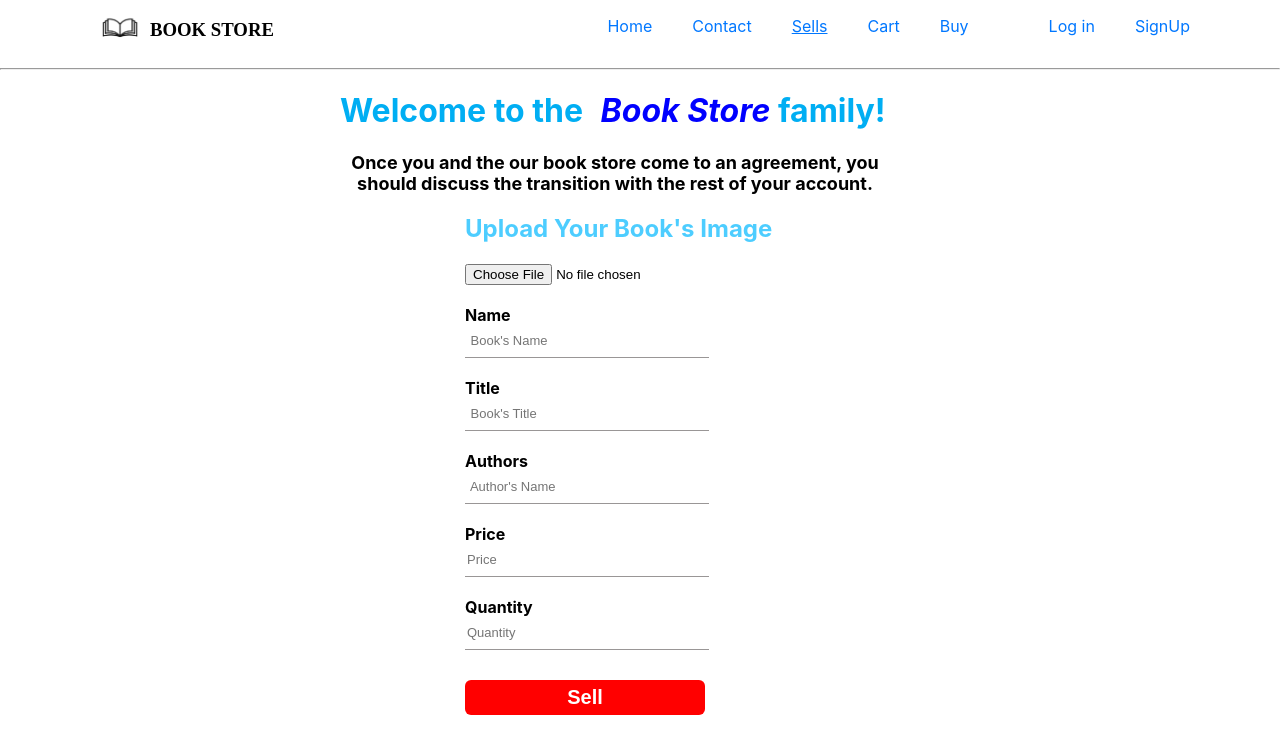
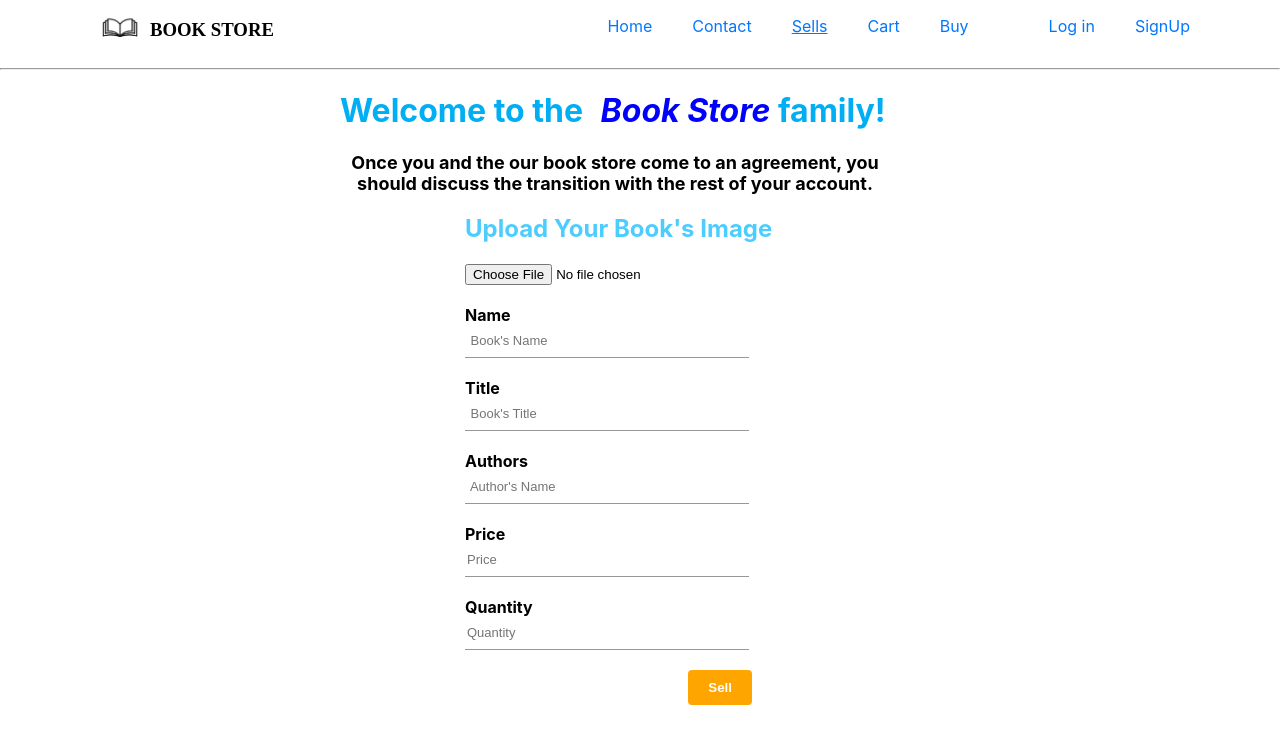
Before and after one commit to sudiptamang/book_store, a React (Create React App) app: page /sellspage in a window 1280 px wide. Shown: the top 754 px of the page. Built offline with nearby package versions, Linux system fonts and the light colour scheme.

Commit message:
component for button and review the codes

```diff
--- /dev/null
+++ b/src/components/Button/Button.css
@@ -0,0 +1,19 @@
+.buttonContainer {
+    margin-bottom: 0px;
+  }
+
+  .button {
+    display: flex;
+    align-items: center;
+    margin-bottom: 25px;
+    padding: 10px 20px;
+    background-color: orange;
+    border-radius: 4px;
+    border: none;
+    color: white;
+    font-weight: bold;
+    margin-bottom: 20px;
+  }
+  .personInfo:hover {
+    cursor: pointer;
+  }
--- /dev/null
+++ b/src/components/Button/Button.jsx
@@ -0,0 +1,13 @@
+import React from 'react';
+import "./Button.css"
+
+const Button = ({buttonName}) => {
+    return <div>
+        <div className="buttonContainer">
+              <button className="button" type="submit">
+               {buttonName}
+              </button>
+            </div>
+    </div>
+}
+export default Button;
--- a/src/pages/Home/Home.css
+++ b/src/pages/Home/Home.css
@@ -40,5 +40,6 @@
 .Booklist {
   display: flex;
   justify-content: space-between;
+  flex-wrap: wrap;
   width: 100%;
 }
--- a/src/pages/Home/Home.jsx
+++ b/src/pages/Home/Home.jsx
@@ -21,7 +21,7 @@ const Home = () => {
       <Navbar />
       <div className="searchInputCard">
          <input className="searchInput" placeholder="Search here....." />
-          <BsCart size={"35px"} />
+        <BsCart size={"35px"} />
       </div>
 
       <div className="homeContainer">
@@ -34,6 +34,7 @@ const Home = () => {
           {books.map((book) => (
             <Link to={`/bookdetails/${book.id}`}>
               <AboutBooks
+
                 image={book?.imageUrl}
                 bookName={book?.title}
                 price={book?.description?.price}
--- a/src/pages/LogPage/LoginPage.css
+++ b/src/pages/LogPage/LoginPage.css
@@ -12,14 +12,7 @@
   padding: 0;
   margin-bottom: 10px;
 }
-.Loginbutton {
-  background-color: #f3cf11;
-  color: #fff;
-  border: none;
-  padding: 10px 50px;
-  font-weight: bold;
-  border-radius: 5px;
-}
+
 .FOOTER {
   color: blueviolet;
 }
--- a/src/pages/LogPage/LoginPage.jsx
+++ b/src/pages/LogPage/LoginPage.jsx
@@ -5,6 +5,7 @@ import { RiLockPasswordLine } from "react-icons/ri";
 import { Link, useNavigate } from "react-router-dom";
 import "./LoginPage.css";
 import BackBar from "../../components/BackBar/BackBar";
+import Button from "../../components/Button/Button";
 
 const LoginPage = () => {
   const [password, setPassword] = useState();
@@ -83,9 +84,9 @@ const LoginPage = () => {
             </div>
             <p className="message">{ data.message}</p>
 
-            <button className="Loginbutton" onClick={handleLogin}>
-              Login
-            </button>
+            <div onClick={handleLogin}>
+            <Button buttonName={"Login"}/>
+            </div>
             <Link to={"/ResetPassword"}>
               <p className="FOOTER">FORGOT LOGIN PASSWORD?</p>
             </Link>
--- a/src/pages/Sells/SellsPage.css
+++ b/src/pages/Sells/SellsPage.css
@@ -2,9 +2,8 @@
 width: 600px;
 height: auto;
 margin: 0 auto 0 auto;
+}
 
-
-}
 .SellsPageWelCome{
     color: rgb(0, 174, 243);
 }
@@ -33,7 +32,7 @@ margin: 0 auto 0 auto;
 }
 
 .BookInfo{
-    width: 240px;
+    width: 80%;
     height: 30px;
     border: 0;
     border-style: none;
@@ -46,14 +45,9 @@ margin: 0 auto 0 auto;
     margin-top: 20px;
 }
 
-.SellsBtn{
-    width: 240px;
-    height: 35px;
-    font-size: 20px;
-    font-weight: bold;
-    background-color: red;
-    color: white;
-    border-radius: 6px;
-    border: none;
-    margin: 30px 0 50px 0;
+.sellButton{
+    margin-top: 20px;
+    display: flex;
+    justify-content: end;
+    width: 82%;
 }
--- a/src/pages/Sells/SellsPage.jsx
+++ b/src/pages/Sells/SellsPage.jsx
@@ -1,6 +1,6 @@
 import React from "react";
-import  NavBar from "../../components/NavBar/NavBar";
-
+import NavBar from "../../components/NavBar/NavBar";
+import Button from "../../components/Button/Button";
 import "./SellsPage.css"
 
 const SellsPage = () => {
@@ -11,8 +11,10 @@ const SellsPage = () => {
       <p className="SellInfo">Once you and the our book store come to an agreement, you should discuss the transition with the rest of your account.</p>
      <div className="SellsContainer">
       <h2 className="ImportImg">Upload Your Book's Image</h2>
-       <input type="file" id="file-input" width="40px"/>
-      <div>
+        <input type="file" id="file-input" width="40px" />
+        <div className="sellsInputs">
+
+      <div >
         <div className="BookName">Name </div><input type="text" className=" BookInfo" placeholder=" Book's Name"/>
       </div>
       <div>
@@ -29,11 +31,10 @@ const SellsPage = () => {
        <div>
       <div className="BookName">Quantity </div> <input type="number" className=" BookInfo" placeholder="Quantity"/>
       </div>
-      <button className="SellsBtn">Sell</button>
+      </div>
+        <div className="sellButton"><Button buttonName={ "Sell"} /></div>
      </div>
     </div>
-
-
   </div>;
 };
 export default SellsPage;
--- a/src/pages/SignUpPage/SignUpPage.css
+++ b/src/pages/SignUpPage/SignUpPage.css
@@ -29,11 +29,7 @@ input[type="number"]::-webkit-outer-spin-button {
   display: none;
   -webkit-appearance: none;
 }
-.input {
-  display: flex;
-  align-items: center;
-  margin-bottom: 25px;
-}
+
 .inputBox {
   width: 330px;
   height: 23px;
@@ -63,23 +59,6 @@ a {
   text-decoration: none;
   color: rgb(0, 119, 255);
 }
-
-.personInfos {
-  margin-bottom: 0px;
-}
-.personInfo {
-  padding: 10px 20px;
-  background-color: orange;
-  border-radius: 4px;
-  border: none;
-  color: white;
-  font-weight: bold;
-  margin-bottom: 20px;
-}
-.personInfo:hover {
-  cursor: pointer;
-}
-
 .SignUpWith {
   width: 130px;
   height: 30px;
--- a/src/pages/SignUpPage/SignUpPage.js
+++ b/src/pages/SignUpPage/SignUpPage.js
@@ -1,16 +1,14 @@
-import React, { useEffect, useState } from "react";
+import React, { useState } from "react";
 import "./SignUpPage.css";
 import SignUpImg from "../../Assets/BookStoreSignUp.jpg";
-import { HiArrowNarrowLeft } from "react-icons/hi";
 import { BsPersonFill } from "react-icons/bs";
-import { AiFillMobile } from "react-icons/ai";
-import { FaRegCalendarAlt } from "react-icons/fa";
 import { MdEmail } from "react-icons/md";
 import { FaLock } from "react-icons/fa";
 import { TbBrandFacebook } from "react-icons/tb";
 import { AiOutlineGooglePlus } from "react-icons/ai";
 import { Link, useNavigate } from "react-router-dom";
 import BackBar from "../../components/BackBar/BackBar";
+import Button from "../../components/Button/Button";
 
 const SignUpPage = () => {
   const [name, setName] = useState();
@@ -19,6 +17,7 @@ const SignUpPage = () => {
   const navigate = useNavigate();
 
   const handleJoin = (event) => {
+    console.log("sanamn");
     event.preventDefault();
     fetch("http://localhost:3030/users/register", {
       method: "POST",
@@ -60,15 +59,7 @@ const SignUpPage = () => {
                 required
               />
             </div>
-            {/* <div className="input">
-              <AiFillMobile />
-              <input
-                type="number"
-                placeholder="Mobile Number"
-                className="inputBox"
-                required
-              />
-            </div> */}
+
             <div className="input">
               <MdEmail />
               <input
@@ -79,24 +70,7 @@ const SignUpPage = () => {
                 required
               />
             </div>
-            {/* <div className="input">
-              <FaRegCalendarAlt />
-              <input type="date" className="inputBox dateIcon" /> */}
-            {/* </div> */}
-            {/* <div className="input radioBtn">
-              <div>
-                <input type="radio" id="male" name="gender" value="male" />
-                <label for="male">Male</label>
-              </div>
-              <div>
-                <input type="radio" id="female" name="gender " value="female" />
-                <label for="female">Female</label>
-              </div>
-              <div>
-                <input type="radio" id="other" name="gender" value="other" />
-                <label for="other">Other</label>
-              </div>
-            </div> */}
+
             <div className="input">
               <FaLock />
               <input
@@ -119,10 +93,8 @@ const SignUpPage = () => {
             <p className="SignUpDefined">
               By sigining up you agree to <a href="#">terms & condations</a>{" "}
             </p>
-            <div className="input personInfos">
-              <button className="personInfo" type="submit" onClick={handleJoin}>
-                Submit
-              </button>
+            <div onClick={handleJoin}>
+              <Button buttonName={"Submit"} />
             </div>
           </form>
           <div className="inputItems1 ">
```
